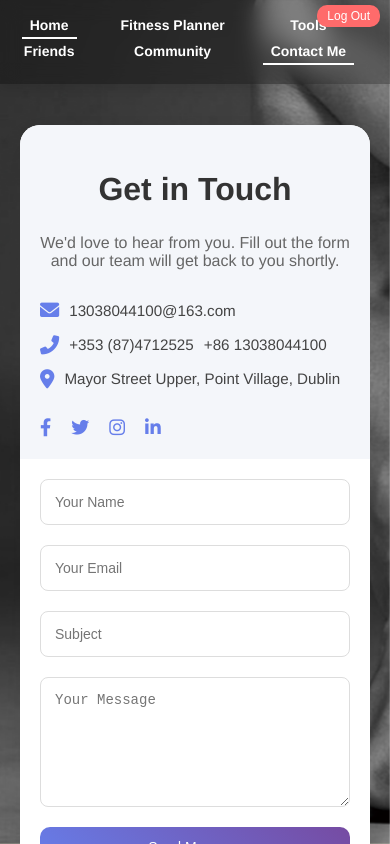
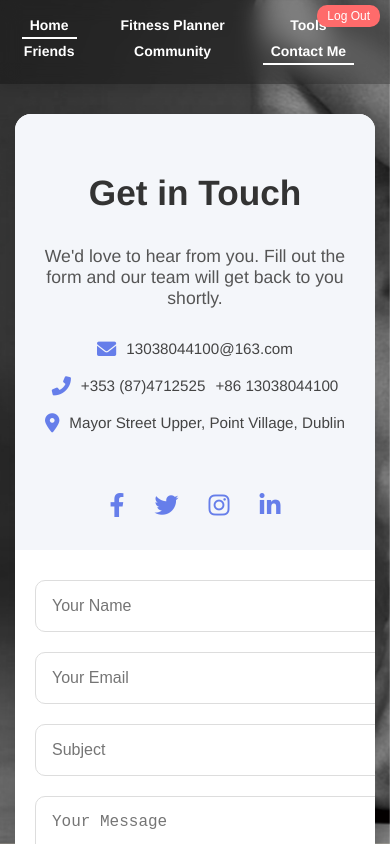
Before and after one commit to Hope52411/Smart-Fitness-Plan-Generator, a Vue app: page /home/contact in a window 390 px wide. Shown: the top 844 px of the page. Built offline with nearby package versions, Linux system fonts and the light colour scheme; sample sign-in values are in the browser's storage.

Commit message:
Improve the interface of the mobile end

```diff
--- a/src/views/ContactUs.vue
+++ b/src/views/ContactUs.vue
@@ -205,42 +205,93 @@ export default {
   transform: scale(1.05);
 }
 
-/* Responsive */
-@media (max-width: 900px) {
+@media (max-width: 600px) {
   .contact-wrapper {
-    padding: 20px;
-    height: 100vh;
-    overflow-y: auto;
+    padding: 30px 15px;
+    min-height: 100vh;
     box-sizing: border-box;
   }
 
   .contact-card {
     flex-direction: column;
-    min-height: auto; /* 取消固定高度 */
+    box-shadow: 0 8px 20px rgba(0, 0, 0, 0.1);
+    border-radius: 16px;
+    overflow: hidden;
   }
 
   .contact-left,
   .contact-right {
-    padding: 20px;
+    padding: 30px 20px;
+  }
+
+  .contact-left .title {
+    font-size: 2.2rem;
+    margin-bottom: 15px;
+    text-align: center;
+  }
+
+  .contact-left .description {
+    font-size: 1.1rem;
+    text-align: center;
+    margin-bottom: 30px;
+    color: #555;
+  }
+
+  .contact-info {
+    gap: 18px;
+    font-size: 1rem;
+    align-items: center;
+  }
+
+  .info-item {
+    justify-content: center;
+    text-align: center;
+  }
+
+  .social-icons {
+    margin-top: 30px;
+    justify-content: center;
+    gap: 30px;
+  }
+
+  .social-icons a {
+    font-size: 24px;
+    transition: transform 0.3s ease;
+  }
+
+  .social-icons a:hover {
+    transform: scale(1.2);
   }
 
   .contact-form {
-    display: flex;
-    flex-direction: column;
     gap: 20px;
   }
 
   .contact-form input,
-  .contact-form textarea,
-  .contact-form button {
-    font-size: 14px;
+  .contact-form textarea {
+    font-size: 16px;
+    padding: 16px;
+    width: 100%;
+    border-radius: 10px;
   }
 
   .contact-form textarea {
-    min-height: 100px;
+    min-height: 120px;
+  }
+
+  .contact-form button {
+    font-size: 18px;
+    padding: 14px;
+    width: 100%;
+    border-radius: 12px;
+    background: linear-gradient(135deg, #667eea, #764ba2);
+    transition: all 0.3s ease;
+  }
+
+  .contact-form button:hover {
+    transform: scale(1.05);
   }
 }
-
 
 .slide-in {
   animation: slideInUp 0.6s ease-out both;
```
